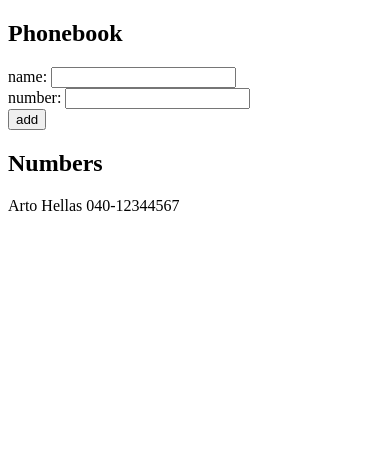
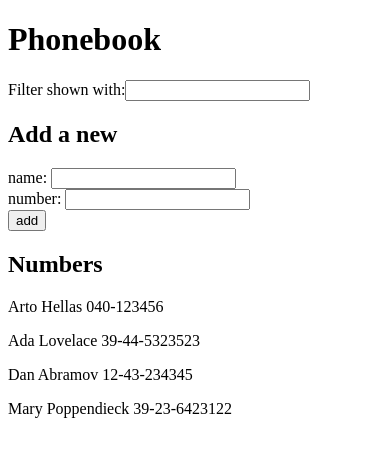
Before and after one commit to RepositoryCris/HelsinkiUniversityFullStack, a React (Vite) app in the folder part2/E2.6ThePhonebook/: page / in a window 390 px wide. Shown: the top 456 px of the page. Built offline with nearby package versions, Linux system fonts and the light colour scheme.

Commit message:
E2.9 The Phonebook Step 4: Add search field to filter the list of people by name

```diff
--- a/part2/E2.6ThePhonebook/src/App.jsx
+++ b/part2/E2.6ThePhonebook/src/App.jsx
@@ -5,27 +5,41 @@
 const Content = ({ persons }) => (
   <>
     {persons.map(person => (
-      <ShowPerson key={person.name} name={person.name} number = {person.number} />
+      <ShowPerson key = {person.id}
+                  name = {person.name}
+                  number = {person.number} />
     ))}
   </>
 )
 
 const App = () => {
   const [persons, setPersons] = useState([
-    { name: 'Arto Hellas', number: "040-12344567" }
+    { name: 'Arto Hellas', number: '040-123456', id: 1 },
+    { name: 'Ada Lovelace', number: '39-44-5323523', id: 2 },
+    { name: 'Dan Abramov', number: '12-43-234345', id: 3 },
+    { name: 'Mary Poppendieck', number: '39-23-6423122', id: 4 }
   ])
   const [newName, setNewName] = useState('')
   const [newNumber, setNewNumber] = useState('')
+  const [filter, setFilter] = useState('')
 
   const handleNameInput  = ({ target }) => setNewName(target.value)
   const handleNumberInput  = ({ target }) => setNewNumber(target.value)
+  const handleFilterInput = ({ target }) => setFilter(target.value)
+
+  const personsToShow = filter === ''
+    ? persons
+    : persons.filter(person =>
+        person.name.toLowerCase().includes(filter.toLowerCase())
+      )
 
   const addPerson = ( event ) => {
     event.preventDefault()
 
     const personObject = {
       name: newName,
-      number: newNumber
+      number: newNumber,
+      id: persons.length + 1
     }
 
     const nameExists = persons.some((person) => person.name.toLowerCase() === newName.toLowerCase())
@@ -47,7 +61,13 @@
 
   return (
     <div>
-      <h2>Phonebook</h2>
+      <h1>Phonebook</h1>
+      <div>
+        Filter shown with:
+        <input onChange = { handleFilterInput } value = { filter }/>
+      </div>
+
+      <h2>Add a new</h2>
       <form onSubmit={addPerson}>
         <div>
           name: <input onChange = { handleNameInput } value = { newName }/>
@@ -60,7 +80,7 @@
         </div>
       </form>
       <h2>Numbers</h2>
-      <Content persons = { persons }/>
+      <Content persons = { personsToShow }/>
     </div>
   )
 }
```
